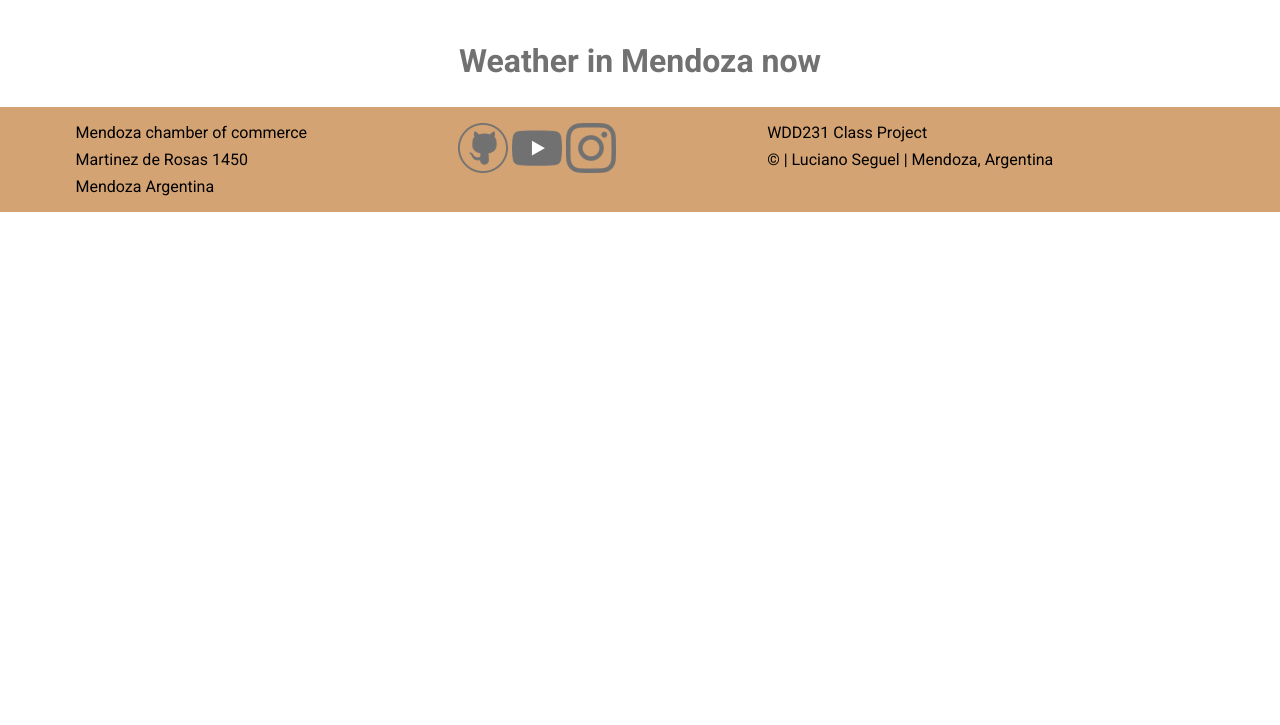
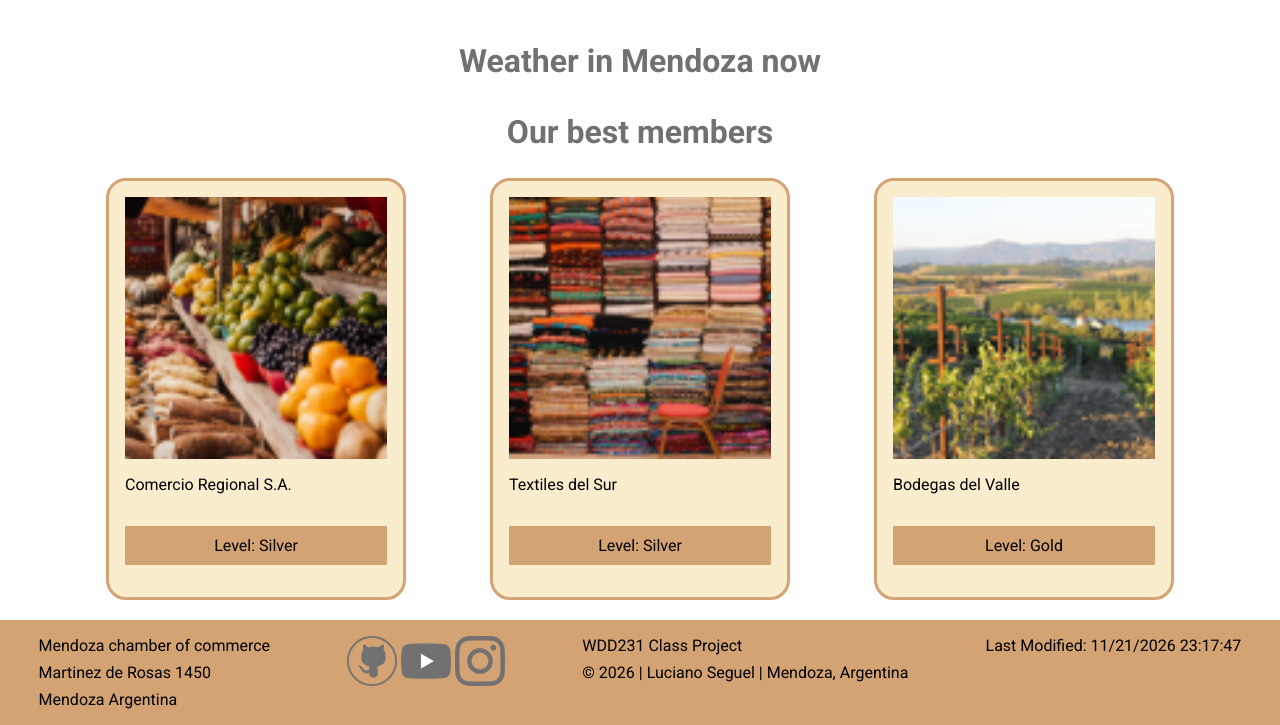
Before and after one commit to lucianoseguel/wdd231, a plain HTML site: page chamber/index.html in a window 1280 px wide. Shown: the part 1323-2048 px from the top of the page. Before the commit the page ends 1535 px from the top, so only its background shows below. Drawn offline with Linux system fonts and the light colour scheme; no server answers.

Commit message:
end index.html

```diff
--- a/chamber/index.html
+++ b/chamber/index.html
@@ -106,7 +106,9 @@
 
         </section>
 
+
         <section id="members-section">
+            <h2>Our best members</h2>
 
         </section>
     </main>
--- a/chamber/scripts/directory.js
+++ b/chamber/scripts/directory.js
@@ -16,7 +16,7 @@ current_year.textContent = new Date().getFullYear()
 //Requesting json information
 
 
-let jsonfilename = "members.json"
+let jsonfilename = "data/members.json"
 
 
 
@@ -47,7 +47,7 @@ async function loadingJSON(file_url) {
 async function createCards() {
     try {
         const commerces = await loadingJSON("data/members.json")
-        console.log(commerces)
+        //console.log(commerces)
 
 
         let grid_container = document.querySelector(".commerce-container")
@@ -89,33 +89,9 @@ async function createCards() {
 }
 
 
-createCards()
 
 
 
-
-
-const list_button = document.getElementById("list-button")
-const grid_button = document.getElementById("grid-button")
-
-
-let commerce_container = document.getElementById("main-commerce-container")
-
-
-list_button.addEventListener('click', () => {
-
-    console.log("clicked")
-    commerce_container.classList.add("commerce-container-list")
-    commerce_container.classList.remove("commerce-container")
-})
-
-
-grid_button.addEventListener('click', () => {
-
-    console.log("clicked")
-        commerce_container.classList.add("commerce-container")
-    commerce_container.classList.remove("commerce-container-list")
-})
 
 
 
@@ -128,4 +104,123 @@ grid_button.addEventListener('click', () => {
 
 
 
-async function getRandomMembers() {
+async function getRandomMembers(filename) {
+
+    const commerces = await loadingJSON(filename)
+
+    const premiumMembers = commerces.filter(member => member.membership_level == "Gold" || member.membership_level == "Silver")
+
+    // console.log(premiumMembers)
+
+    let members_array = []
+    let counter_random = 0
+
+    premiumMembers.forEach(member => {
+        members_array.push(member)
+
+
+    })
+    //console.log(random_members)
+
+    let random_members = [] //Creating Array for random members
+
+    //Creating the random array complete
+    while (counter_random < 3) {
+
+        let random_place = Math.floor(Math.random() * members_array.length)
+
+        if (!random_members.includes(members_array[random_place]) ){
+        random_members.push(members_array[random_place])
+        counter_random += 1
+        }
+
+
+    }
+
+    //console.log(random_members)
+
+    return random_members
+
+
+
+}
+
+/**--------------------------------------------
+ *               CREATING RANDOM MEMBER CARDS
+ *---------------------------------------------**/
+
+async function creationMemberCards(){
+
+    const members = await getRandomMembers(jsonfilename)
+    console.log( members  )
+
+    let members_container = document.getElementById("members-section")
+
+    members.forEach(member => {
+
+        const member_card = `
+        <div>
+        <img src="${member.image}" alt="${member.business_name}">
+        <p>${member.business_name}</p>
+        <p> Level: ${member.membership_level} </p>
+        </div>
+        `
+
+        members_container.innerHTML += member_card
+    })
+}
+
+
+/**============================================
+ *               MAIN FUNCTION
+ *=============================================**/
+
+function main() {
+
+
+
+    const list_button = document.getElementById("list-button")
+    const grid_button = document.getElementById("grid-button")
+
+
+    let commerce_container = document.getElementById("main-commerce-container")
+
+
+    list_button?.addEventListener('click', () => {
+
+        console.log("clicked")
+        if (commerce_container.classList.contains("commerce-container")) {
+            commerce_container.classList.toggle("commerce-container")
+            commerce_container.classList.toggle("commerce-container-list")
+
+
+
+        }
+
+    })
+
+
+    grid_button?.addEventListener('click', () => {
+
+        console.log("clicked")
+        if (commerce_container.classList.contains("commerce-container-list")) {
+            commerce_container.classList.toggle("commerce-container")
+            commerce_container.classList.toggle("commerce-container-list")
+
+
+
+        }
+    })
+
+
+    createCards()
+
+
+    creationMemberCards()
+
+
+}
+
+
+
+main()
--- a/chamber/scripts/weather.js
+++ b/chamber/scripts/weather.js
@@ -151,6 +151,30 @@ async function weatherTable() {
 }
 
 
+/**--------------------------------------------
+ *               GETJSONFILE
+ *---------------------------------------------**/
+async function loadingJSON(file_url) {
+
+    const requesturl = file_url
+
+    const request = new Request(requesturl)
+
+    const response = await fetch(request)
+
+    if (!response.ok) {
+        throw new Error(`Error HTTP: ${response.status} .`);
+    }
+
+    let commerces = await response.json()
+    //console.log(commerces)
+    return commerces
+
+
+}
+
+
+
 
 async function main() {
 
--- a/chamber/styles/directory-base.css
+++ b/chamber/styles/directory-base.css
@@ -173,10 +173,10 @@
 
 
     /**============================================
-     *               WEATHER RESPONSIVE HOME.HTML
+     *               WEATHER RESPONSIVE INDEX.HTML (HOME)
      *=============================================**/
 
-     .weather-container {
+    .weather-container {
         display: flex;
         flex-direction: column;
         width: 90vw;
@@ -187,6 +187,17 @@
         max-width: 100%;
     }
 
+
+    /**============================================
+ *               MEMBERS SECTION INDEX.HTML (HOME)
+ *=============================================**/
+
+    #members-section {
+        display: flex;
+        flex-direction: column;
+        gap: 1em;
+        margin: 2em auto;
+    }
 
 
 
--- a/chamber/styles/index.css
+++ b/chamber/styles/index.css
@@ -86,7 +86,7 @@
     font-size: 2rem;
 }
 
-.event-container{
+.event-container {
     display: flex;
     flex-direction: row;
     max-width: 100vw;
@@ -98,7 +98,7 @@ overflow: scroll;
 
 }
 
-.event-container div{
+.event-container div {
     display: flex;
     flex-direction: column;
     min-width: 300px;
@@ -162,7 +162,7 @@ border-radius: 20px;
 }
 
 
-.nextdays{
+.nextdays {
     display: flex;
     flex-direction: row;
     gap: 1em;
@@ -170,7 +170,7 @@ justify-content: center;
     padding: 1em;
 }
 
-.nextdays div{
+.nextdays div {
     background-color: var(--primary_color--);
     max-width: 100%;
     height: fit-content;
@@ -179,7 +179,7 @@ padding: 1em;
     border-radius: 20px;
 }
 
-.nextdays img{
+.nextdays img {
     max-width: 100%;
 }
 
@@ -192,3 +192,58 @@ padding: 1em;
     grid-column-start: 2;
     grid-column-end: 3;
 }
+
+
+/**============================================
+ *               RANDOM MEMBERS SECTION
+ *=============================================**/
+
+#members-section {
+    display: grid;
+    grid-template-columns: 1fr 1fr 1fr ;
+    grid-template-rows: 10% 1fr;
+    max-width: 90vw;
+    justify-content: center;
+    align-items: center;
+    margin: auto;
+}
+
+
+
+#members-section h2 {
+    grid-column-start: 1;
+    grid-column-end: 4;
+    text-align: center;
+    color: var(--alternative_font_color--);
+    font-size: 2rem;
+
+}
+
+
+
+
+
+
+
+
+#members-section div {
+    grid-row-start: 2;
+    display: flex;
+    flex-direction: column;
+    min-width: 300px;
+    max-width: 300px;
+
+    padding: 1em;
+    border: var(--primary_color--) 3px solid;
+    background-color: var(--background_color--);
+    border-radius: 20px;
+    margin: auto;
+}
+
+
+#members-section div p:nth-of-type(2){
+    background-color: var(--primary_color--);
+    text-align: center;
+    padding: 10px 0;
+
+}
```
Lines whose indentation alone changed are shown as unchanged.
